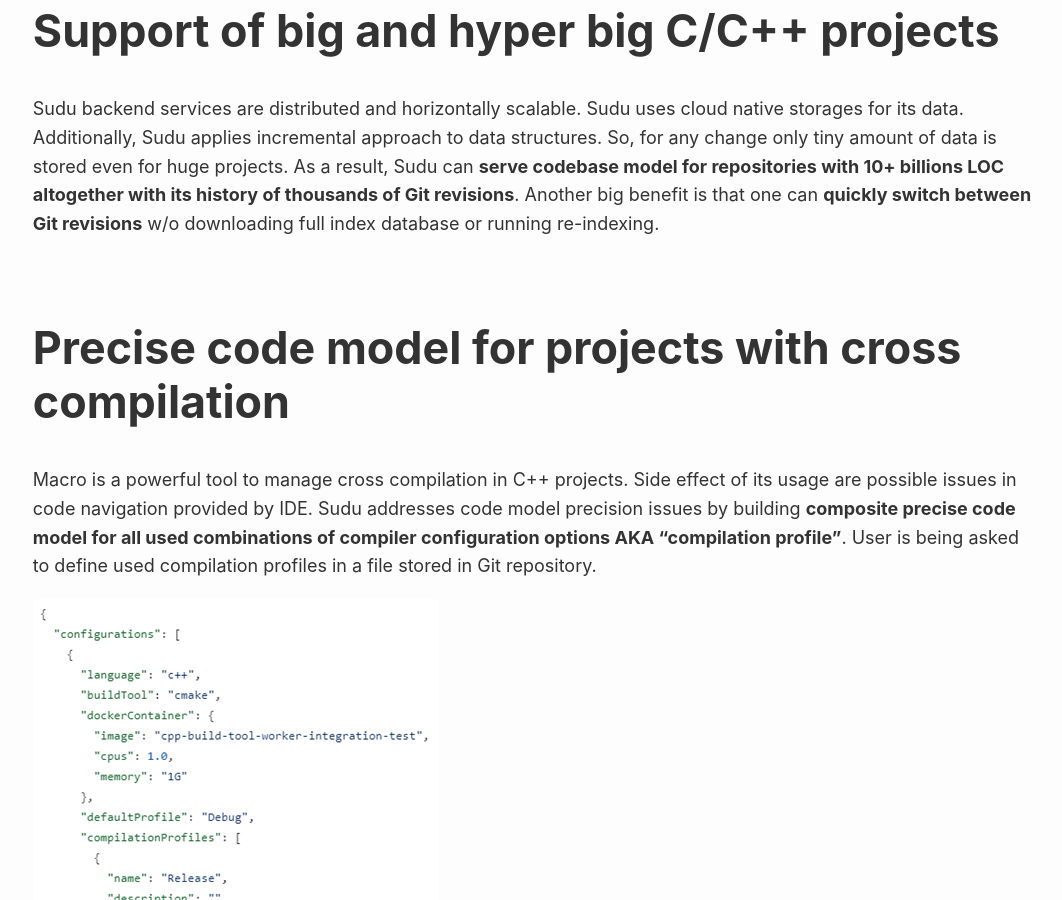
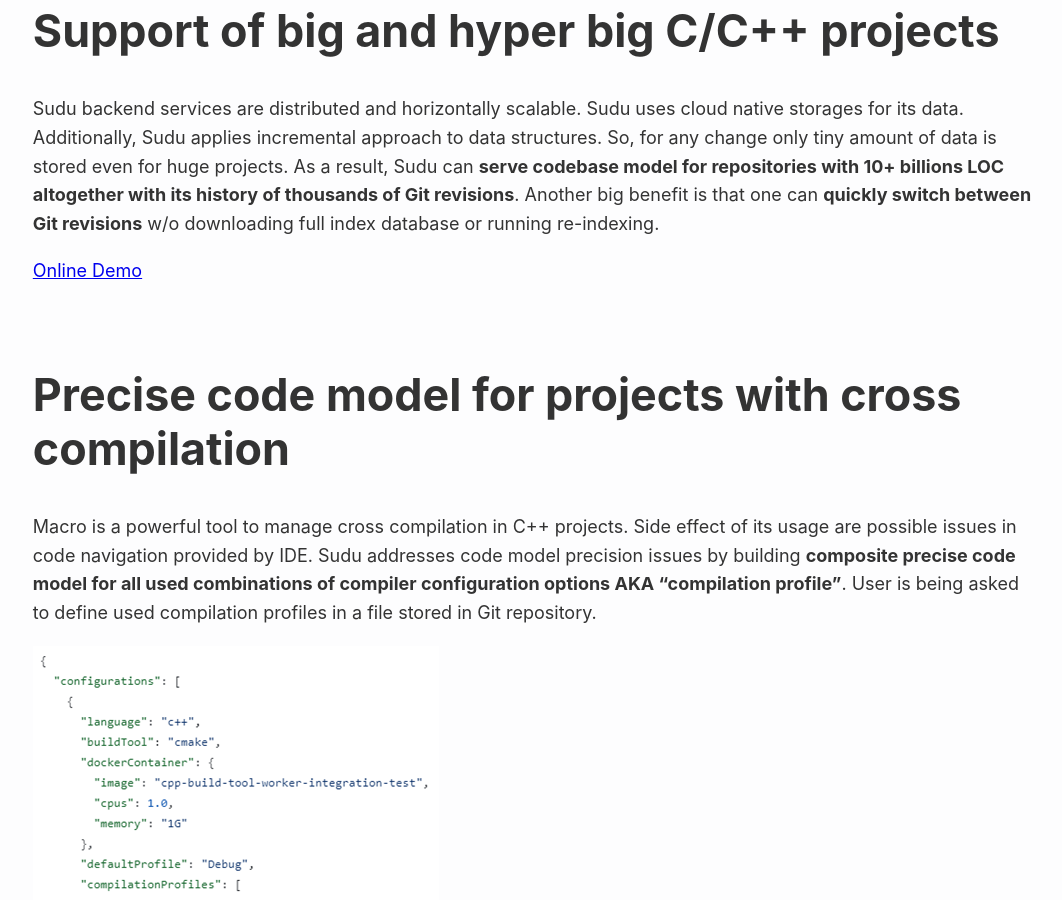
Before and after one commit to SuduIDE/toolchain-website, a Jekyll site: the page built from _projects/sudu.md, in a window 1280 px wide and 900 px high, scrolled down 1301 px. Shown: the whole window, without its empty margins (120-1182 px from the left). Built offline with Jekyll 4.4.1, drawn with Linux system fonts in a browser that asks for light colours; nearby versions of some CDN libraries.

Commit message:
Add link to code-browser demo in sudu-cpp

```diff
--- a/_includes/sudu-cpp.md
+++ b/_includes/sudu-cpp.md
@@ -8,6 +8,8 @@
 Sudu uses cloud native storages for its data. Additionally, Sudu applies incremental approach to data structures. So, for any change only tiny amount of data is stored even for huge projects.
 As a result, Sudu can **serve codebase model for repositories with 10+ billions LOC altogether with its history of thousands of Git revisions**.
 Another big benefit is that one can **quickly switch between Git revisions** w/o downloading full index database or running re-indexing.
+
+[Online Demo](https://code-browser.sudu.online/)
 
 ## Precise code model for projects with cross compilation
 
```
